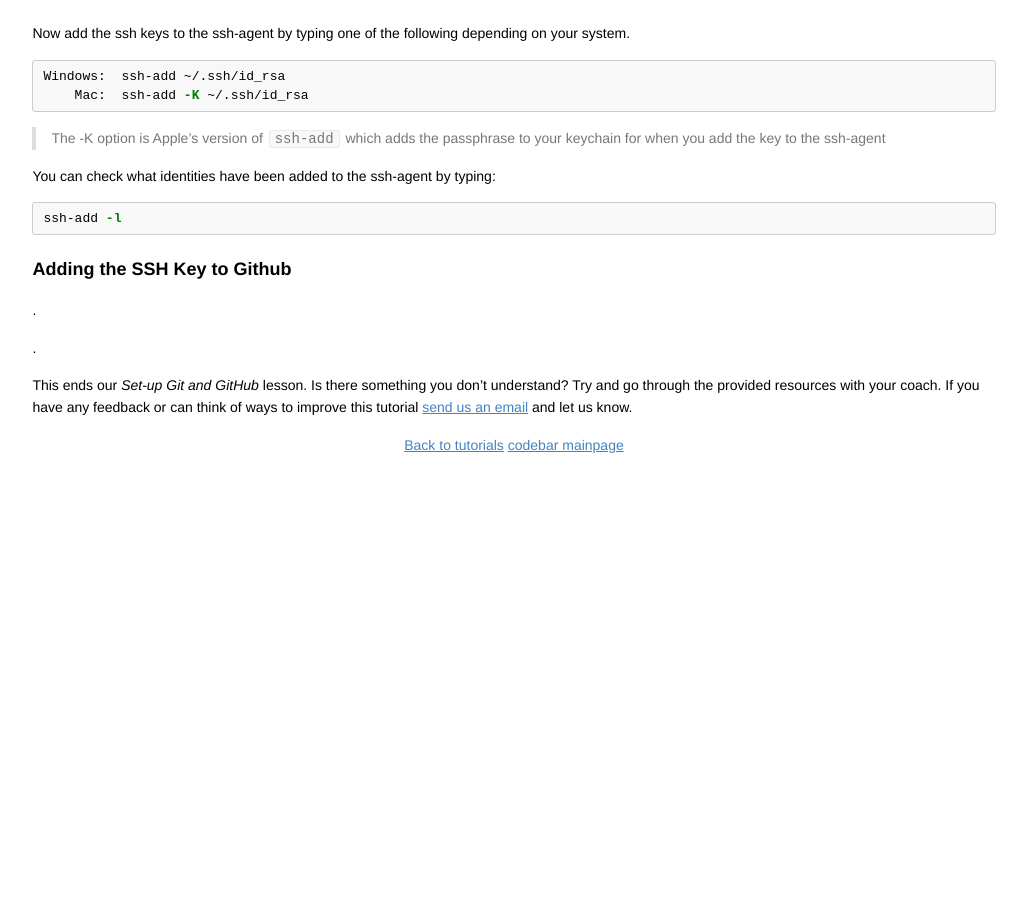
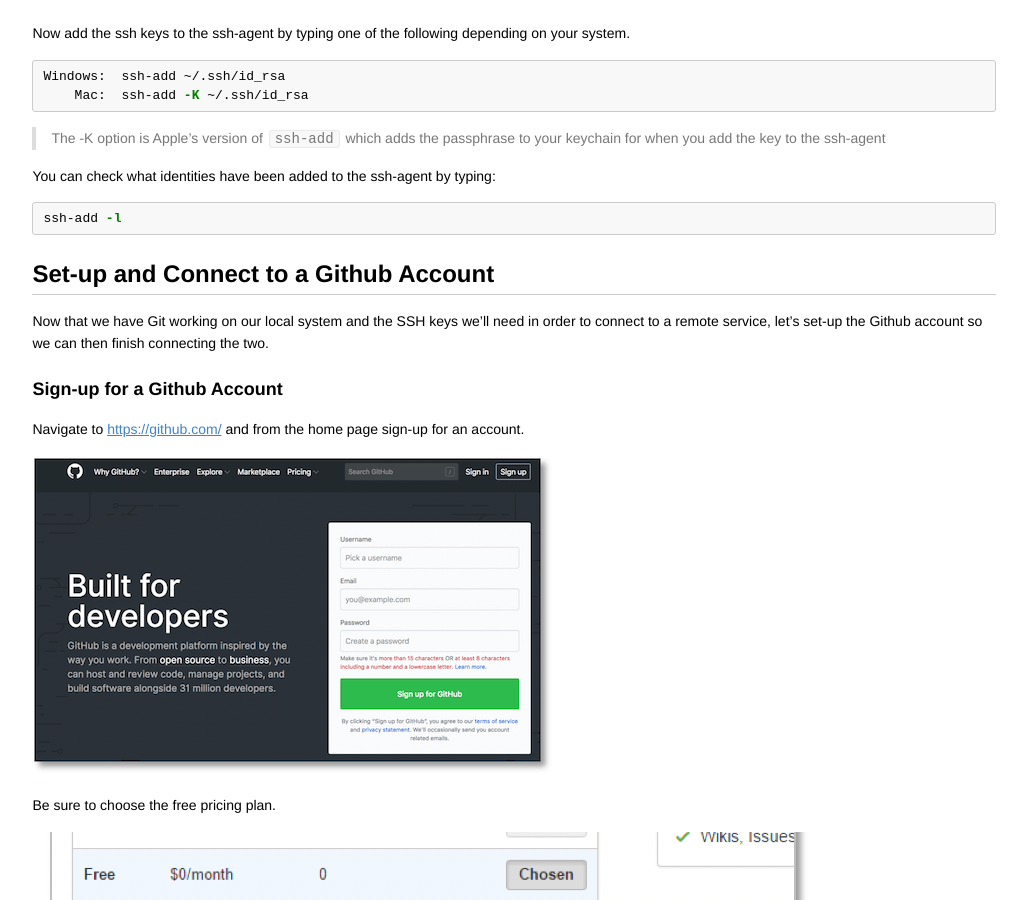
Before and after one commit to codebar/tutorials, a Jekyll site: the page built from version-control/set-up/tutorial.md, in a window 1280 px wide and 900 px high, scrolled down 2057 px. Shown: the whole window, without its empty margins (126-1153 px from the left). Built offline with Jekyll 4.4.1, drawn with Linux system fonts in a browser that asks for light colours; before the commit the page ends 2551 px from its top, so only the background shows below that.

Commit message:
Added setup images to repo and updated tutorial file

````diff
--- a/version-control/set-up/tutorial.md
+++ b/version-control/set-up/tutorial.md
@@ -88,6 +88,18 @@ You can check what identities have been added to the ssh-agent by typing:
 ssh-add -l
 ```
 
+## Set-up and Connect to a Github Account
+Now that we have Git working on our local system and the SSH keys we'll need in order to connect to a remote service, let's set-up the Github account so we can then finish connecting the two.
+
+### Sign-up for a Github Account
+Navigate to [https://github.com/](https://github.com/) and from the home page sign-up for an account.
+
+![Sign-up for a Github account](images/setup-get-a-github-account.png)
+
+Be sure to choose the free pricing plan.
+
+![Github Free Pricing Plan](images/setup-choose-pricing-plan.png)
+
 ### Adding the SSH Key to Github
 
 
````
Also changed, not shown: version-control/set-up/images/setup-choose-pricing-plan.png (added), version-control/set-up/images/setup-get-a-github-account.png (added).
